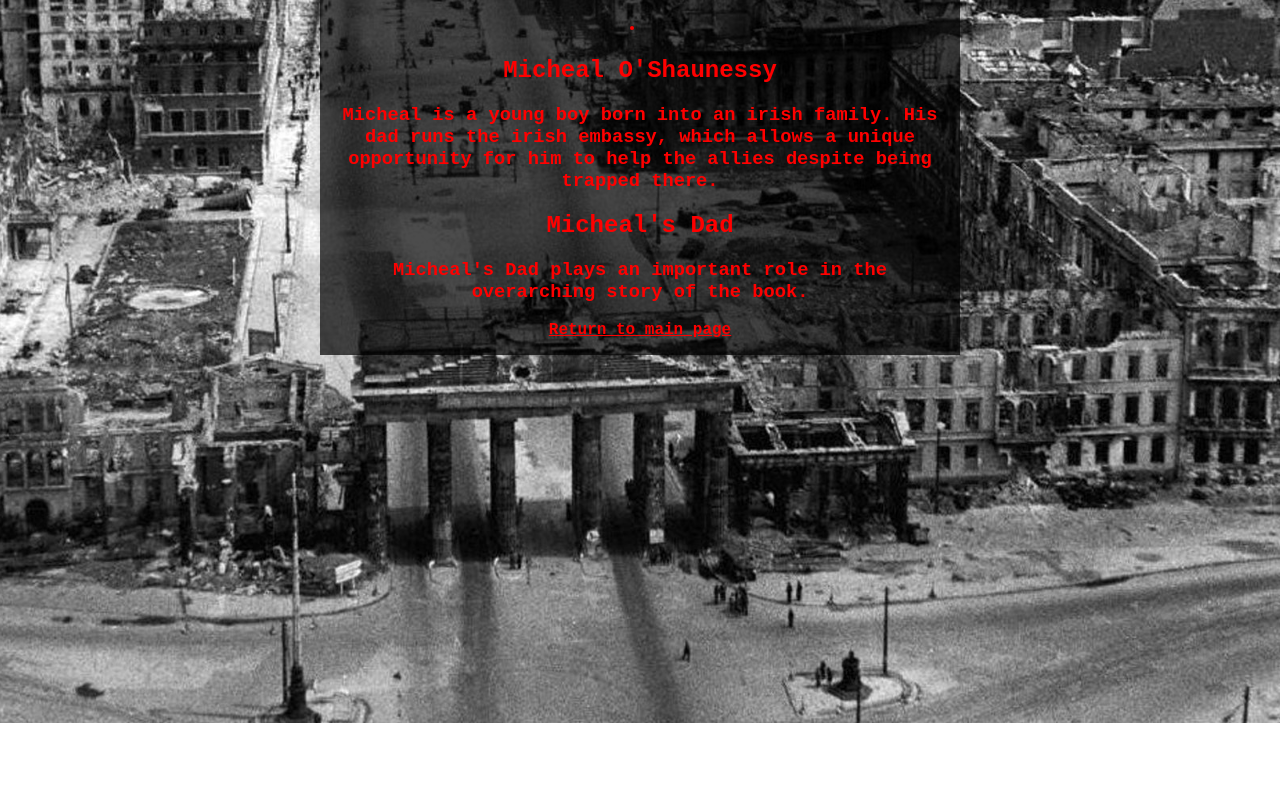
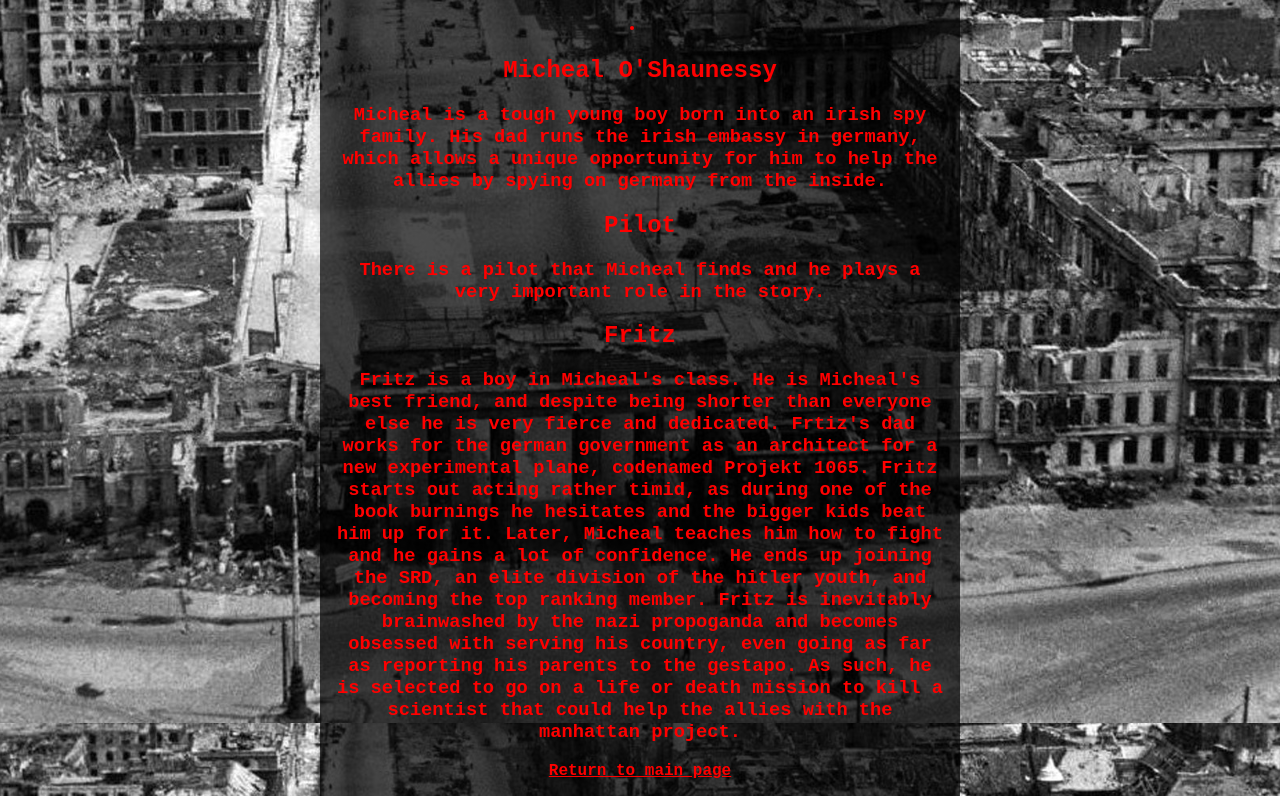
Before and after one commit to Ham-ster-Ham/bookproject, a plain HTML site: page characters.html in a window 1280 px wide. Shown: the part 77-873 px from the top of the page. Before the commit the page ends 800 px from the top, so only its background shows below. Drawn offline with Linux system fonts and the light colour scheme.

Commit message:
add more character info, update index to include class

```diff
--- a/characters.html
+++ b/characters.html
@@ -13,13 +13,18 @@
 
     <li>
       <h2>Micheal O'Shaunessy</h2>
-      <h3>Micheal is a young boy born into an irish family. His dad runs the irish embassy,
-        which allows a unique opportunity for him to help the allies despite being trapped there.</h3>
+      <h3>Micheal is a tough young boy born into an irish spy family. His dad runs the irish embassy in germany, which allows a unique opportunity for him to help the allies by spying on germany from the inside.
 
-      <h2>Micheal's Dad</h2>
-      <h3>Micheal's Dad plays an important role in the overarching story of the book.</h3>
+      </h3>
 
+      <h2>Pilot</h2>
+      <h3>There is a pilot that Micheal finds and he plays a very important role in the story.</h3>
 
+      <h2>Fritz</h2>
+      <h3>Fritz is a boy in Micheal's class. He is Micheal's best friend, and despite being shorter than everyone else he is very fierce and dedicated. Frtiz's dad works for the german government as an architect for a new experimental plane, codenamed Projekt 1065.
+        Fritz starts out acting rather timid, as during one of the book burnings he hesitates and the bigger kids beat him up for it. Later, Micheal teaches him how to fight and he gains a lot of confidence. He ends up joining the SRD, an elite division of the hitler youth, and becoming the top ranking member.
+        Fritz is inevitably brainwashed by the nazi propoganda and becomes obsessed with serving his country, even going as far as reporting his parents to the gestapo. As such, he is selected to go on a life or death mission to kill a scientist that could help the allies with the manhattan project.
+      </h3>
       <a href="index.html">Return to main page</a>
     </li>
   </body>
```
Also changed, not shown: index.html (+1 -0 lines).
